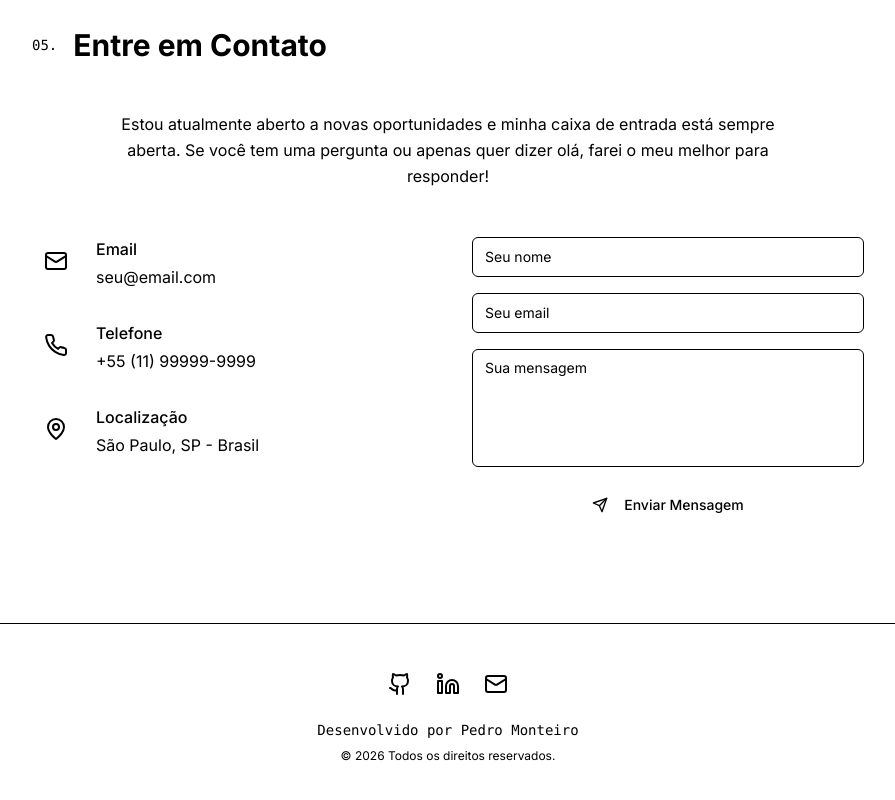
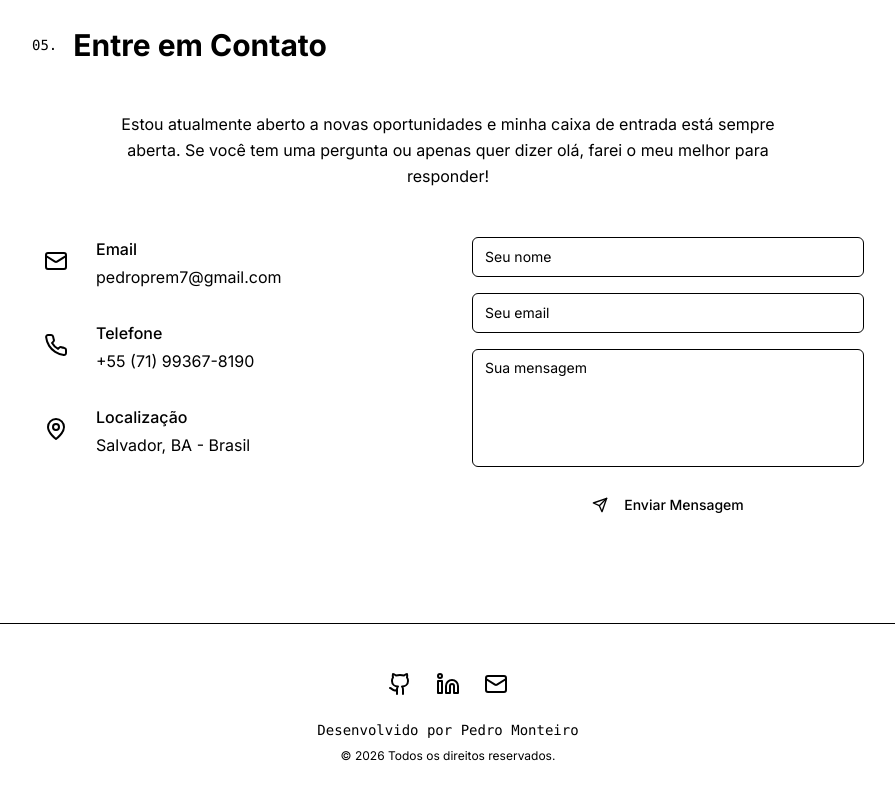
Before and after one commit to Ravas7/LANDPAGE1, a Next.js app: page /LANDPAGE1/ in a window 1280 px wide. Shown: the part 3586-4386 px from the top of the page, without its empty margins (192-1087 px from the left). Built offline with nearby package versions, Linux system fonts and the light colour scheme.

Commit message:
Update contact information in contact-section.tsx

```diff
--- a/components/contact-section.tsx
+++ b/components/contact-section.tsx
@@ -46,8 +46,8 @@ export function ContactSection() {
               </div>
               <div>
                 <h3 className="font-medium text-foreground mb-1">Email</h3>
-                <a href="mailto:seu@email.com" className="text-muted-foreground hover:text-primary transition-colors">
-                  seu@email.com
+                <a href="mailto:pedroprem7@gmail.com" className="text-muted-foreground hover:text-primary transition-colors">
+                  pedroprem7@gmail.com
                 </a>
               </div>
             </div>
@@ -58,8 +58,8 @@ export function ContactSection() {
               </div>
               <div>
                 <h3 className="font-medium text-foreground mb-1">Telefone</h3>
-                <a href="tel:+5511999999999" className="text-muted-foreground hover:text-primary transition-colors">
-                  +55 (11) 99999-9999
+                <a href="tel:+5571993678190" className="text-muted-foreground hover:text-primary transition-colors">
+                  +55 (71) 99367-8190
                 </a>
               </div>
             </div>
@@ -70,7 +70,7 @@ export function ContactSection() {
               </div>
               <div>
                 <h3 className="font-medium text-foreground mb-1">Localização</h3>
-                <p className="text-muted-foreground">São Paulo, SP - Brasil</p>
+                <p className="text-muted-foreground">Salvador, BA - Brasil</p>
               </div>
             </div>
           </div>
```
